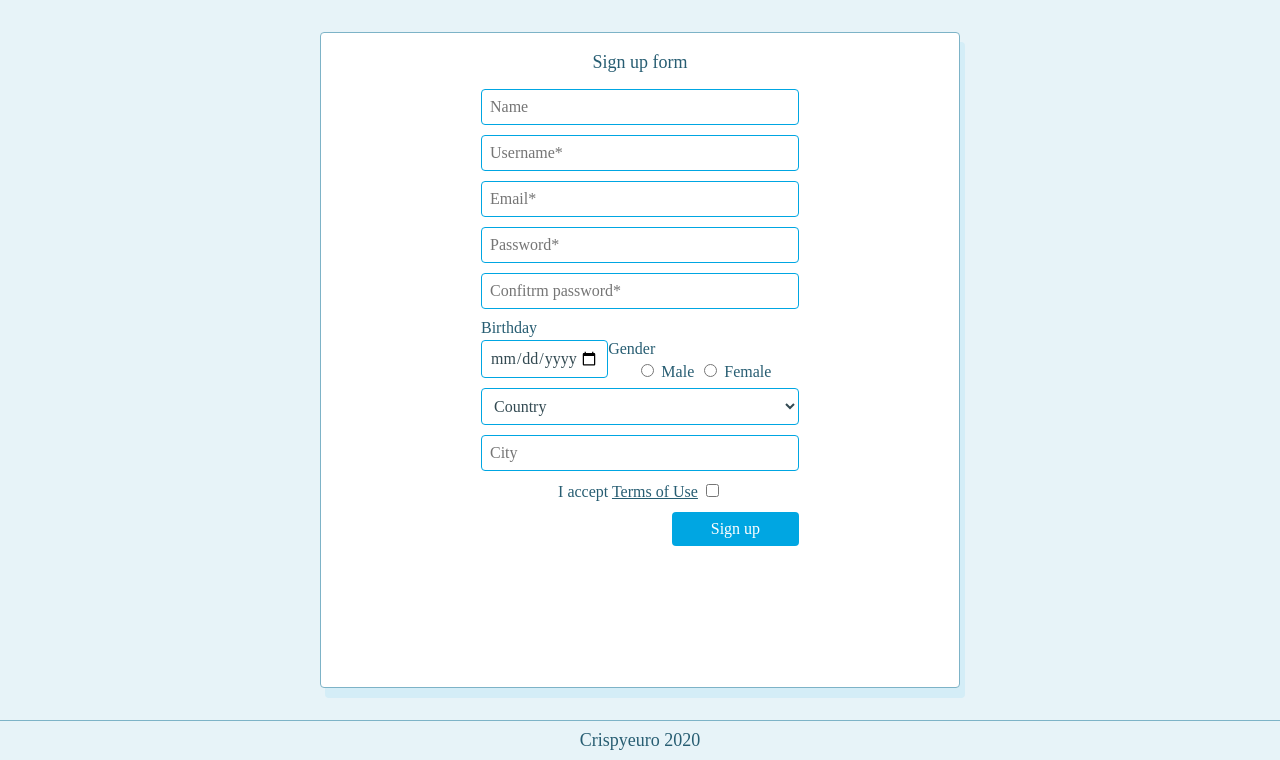
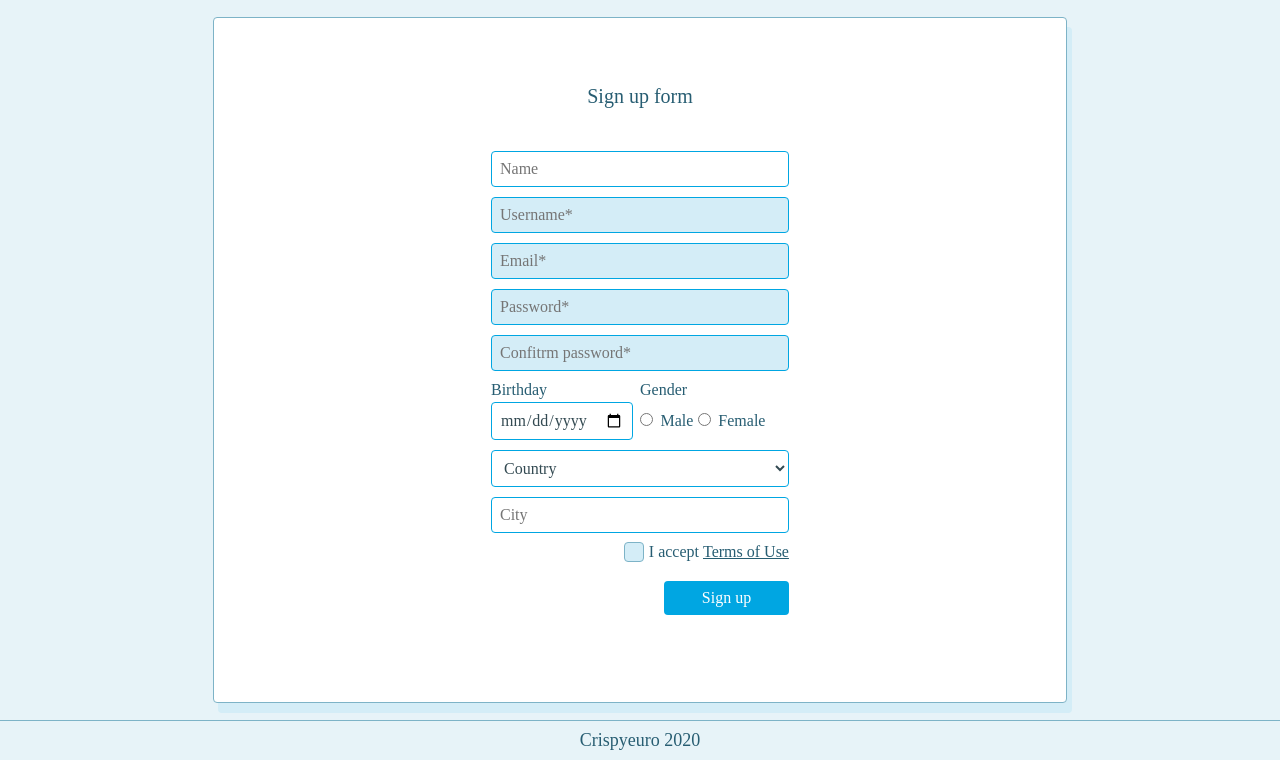
Before and after one commit to crispyeuro/crispyeuro-client, a website: page static/signup.html in a window 1280 px wide. Shown: the part 40-800 px from the top of the page. Drawn offline with Linux system fonts and the light colour scheme.

Commit message:
Add signup.css changed styles

```diff
--- a/styles/signup.css
+++ b/styles/signup.css
@@ -3,20 +3,18 @@
 body {
     display: grid;
     grid-template-rows: 40px 1fr 40px;
-    grid-template-columns: 1fr 2fr 1fr;
+    grid-template-columns: 1fr 4fr 1fr;
     grid-template-areas:
         'header header header'
         'left content right'
         'footer footer footer';
     text-align: center;
-    background-color: #e7f3f8;
 }
 
 header {
     grid-area: header;
-    background-color: var(--primaryColor);
+    background-color: var(--headerPrimaryColor);
 }
-
 
 .leftContainer {
     grid-area: left;
@@ -28,80 +26,128 @@ header {
 
 .logo {
     float: left;
+
     text-transform: uppercase;
     outline: none;
-    /*background-color: var(--secondaryColor);*/
 }
 
 .logo a {
     display: block;
     padding: 8px;
+
     text-decoration: none;
     outline: none;
-    color: white;
+    color: var(--btnTextColor);
 }
 
 .content {
     grid-area: content;
-    padding: 3% 25% 0 25%;
-    margin: 5% 0 5% 0;
-    font-size: 18px;
-    color: var(--textSecondaryColor);
-    /*background-color: #e7f3f8;*/
-    background-color: white;
-    border: 1px solid var(--backgroundSecondColor);
-    border-radius: 4px;
-    box-shadow: 5px 10px var(--backgroundColor);
-    /*border: 1px solid black;*/
+    display: flex;
+    flex-direction: column;
+    justify-content: center;
+    align-items: center;
+    margin: 2% 0 2% 0;
+
+    border: var(--containerBorder);
+    border-radius: var(--borderRadius);
+    box-shadow: 5px 10px var(--bgSecondaryColor);
+
+    font-size: var(--fontPrimarySize);
+    color: var(--headerSecondaryColor);
+    background-color: var(--bgContainerColor);
+}
+
+.containerName {
+    font-size: var(--fontHeadingSize);
+    margin-bottom: 5%;
 }
 
 form {
-    margin-top: 5%;
+    width: 100%;
+    max-width: 1200px;
+    overflow: hidden;
+}
+
+.formRightArea {
+    display: flex;
+    width: 32.5%;
+    max-width:400px;
 }
 
 input[type=text], input[type=password], input[type=email], select {
+    width: 35%;
+    max-width: 400px;
+    margin: 0;
+}
+
+#fNameMistake, #fUsernameMistake, #fEmailMistake, #fPWDMistake, #fConfPWDMistake,
+#fBirthdayAndGenderMistake, #fCountryMistake, #fCityMistake , #fTermsMistake {
+    display: flex;
+    align-items: center;
+    text-align: left;
+    font-size: 16px;
+    padding-left: 2%;
+    width: 32.5%;
+    max-width: 400px;
+}
+
+.formRow {
+    display: flex;
     width: 100%;
-    background-color: white;
+    margin-bottom: 10px;
+}
+
+input[type=date] {
+    min-width: 130px;
+    margin: 0;
+}
+
+.birthday {
+    width: 17.5%;
+}
+
+.gender {
+    width: 17.5%;
+}
+
+.genderRow {
+    float: left;
 }
 
 input[type=text]:hover, input[type=password]:hover, input[type=email]:hover, input[type=date], select:hover {
-    background-color: white;
+    background-color: var(--bgContainerColor);
 }
 
-input[type=text]:focus, input[type=password]:focus, input[type=email]:focus, input[type=date], select:focus {
-    background-color: white;
+input[type=text]:focus, input[type=password]:focus, input[type=email]:focus, input[type=date]:focus, select:focus {
+    background-color: var(--bgContainerColor);
+    box-shadow: 0 0 0 1px var(--borderSecondaryColor) inset;
+    outline: none;
 }
 
-input[type=date] {
-    float: left;
-    width: 40%;
-    background-color: white;
+/*
+input:invalid {
+    background-color: var(--bgSecondaryColor);
+    outline: none;
+}
+*/
+
+input[id="fUsername"], input[id="fEmail"], input[id="fPWD"], input[id=fConfPWD] {
+    background-color: var(--bgSecondaryColor);
 }
 
-input:invalid {
-    background-color: var(--backgroundColor);
-    box-shadow: none;
+label, a {
+    color: var(--headerSecondaryColor);
 }
 
-label {
-    color: var(--textSecondaryColor);
-}
-
-.labelBirthday {
-    float: left;
-}
-
-.floatRight {
-    float: right;
-}
-
-.content a {
-    color: var(--textSecondaryColor);
+input[type=radio], label[for="fMale"], label[for="fFemale"] {
+    display: inline-block;
+    margin-top: 10px;
+    margin-left: 0;
 }
 
 input[type=submit] {
-    width: 40%;
-    float: right;
+    width: 30%;
+    min-width: 125px;
     margin-right: 0;
 }
 
@@ -110,7 +156,124 @@ footer {
     display: flex;
     align-items: center;
     justify-content: center;
-    border-top: 1px solid var(--backgroundSecondColor);
-    background-color: #e7f3f8;
-    color: var(--textSecondaryColor);
+
+    border-top: var(--containerBorder);
+    color: var(--headerSecondaryColor);
+    background-color: var(--bgPrimaryColor);
 }
+
+.displayInline {
+    display: inline-block;
+}
+
+.formTermsRow, .formSubmitRow {
+    display: flex;
+    align-items: center;
+    justify-content: flex-end;
+    width: 35%;
+}
+
+.checkboxContainer {
+    position: relative;
+    display: inline-block;
+    padding-left: 25px;
+    display: flex;
+    align-items: center;
+    justify-content: flex-end;
+}
+
+.fCheckbox {
+    position: absolute;
+    left: 0;
+    height: 20px;
+    width: 20px;
+    cursor: pointer;
+    background-color: var(--bgSecondaryColor);
+    border: var(--containerBorder);
+    border-radius: var(--borderRadius);
+}
+
+.checkboxContainer a {
+    padding-left: 4px;
+}
+
+input[type=checkbox] {
+    position: absolute;
+    opacity: 0;
+}
+
+.checkboxContainer:hover .fCheckbox{
+    background-color: var(--bgContainerColor);
+}
+
+.fCheckbox:after {
+    content: "";
+    position: absolute;
+    display: none;
+}
+
+.fCheckbox:after {
+    border-right: 2px solid var(--headerSecondaryColor);
+    border-bottom: 2px solid var(--headerSecondaryColor);;
+    height: 10px;
+    width: 5px;
+    transform: rotate(45deg);
+    top: 2px;
+    right: 5px;
+}
+
+.checkboxContainer input[type=checkbox]:checked ~ .fCheckbox:after {
+    display: block;
+}
+
+input[type=checkbox]:checked ~ .fCheckbox{
+    background-color: var(--bgContainerColor);
+}
+
+
+/*Responsive layout*/
+
+@media only screen and (max-width: 1200px) {
+    body { grid-template-columns: 1fr 10fr 1fr; }
+}
+
+@media only screen and (max-width: 992px) {
+    body { grid-template-columns: auto 1fr auto; }
+}
+
+@media only screen and (max-width: 768px) {
+    body { grid-template-columns: auto 1fr auto; }
+
+    .formRightArea { width: 0; }
+
+    input[type=text], input[type=password], input[type=email], select, .formTermsRow, .formSubmitRow { width: 50%; }
+
+    .birthday { width: 25%; }
+
+    .gender { width: 25%; }
+}
+
+@media only screen and (max-width: 600px) {
+    input[type=text], input[type=password], input[type=email], select, .formTermsRow, .formSubmitRow { width: 100%; }
+
+    .birthday {
+        display: flex;
+        flex-direction: column;
+        align-items: flex-start;
+        width: 50%;
+        margin-left: 5%;
+    }
+
+    .gender {
+        display: flex;
+        flex-direction: column;
+        align-items: flex-start;
+        width: 50%;
+        margin-left: 5%;
+    }
+
+    #fNameMistake, #fUsernameMistake, #fEmailMistake, #fPWDMistake, #fConfPWDMistake,
+    #fBirthdayAndGenderMistake, #fCountryMistake, #fCityMistake , #fTermsMistake { width: 100%; }
+
+    .formRow { display: block; }
+}
```
